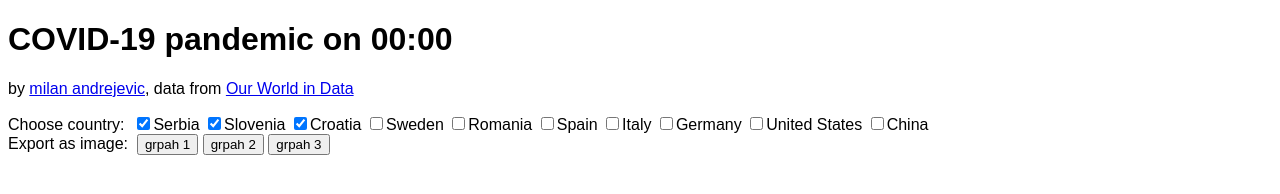
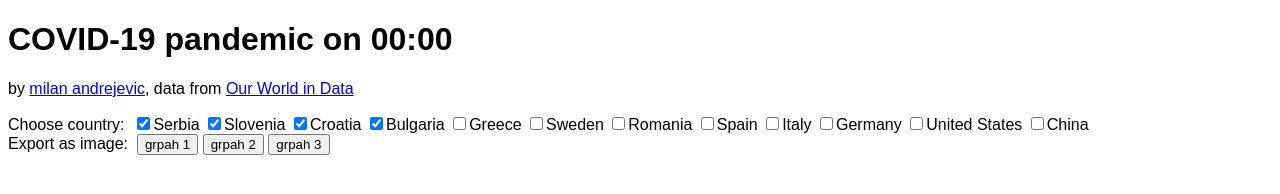
Before and after one commit to mandrej/mda-covid-19, a website built with webpack: page src/index.html in a window 1280 px wide. Built offline with nearby package versions, Linux system fonts and the light colour scheme; no server answers.

Commit message:
Bulgaria, Greece

```diff
--- a/src/chart.js
+++ b/src/chart.js
@@ -13,6 +13,8 @@ const locations = {
     'Serbia': 6.804596,
     'Slovenia': 2.078932,
     'Croatia': 4.105268,
+    'Bulgaria': 6.948445,
+    'Greece': 10.423056,
     'Sweden': 10.099270,
     'Romania': 19.237682,
     'Spain': 46.754783,
--- a/src/index.html
+++ b/src/index.html
@@ -14,6 +14,8 @@
         <input type="checkbox" name="country" value="Serbia" checked="true" onclick="mda.draw()">Serbia
         <input type="checkbox" name="country" value="Slovenia" checked="true" onclick="mda.draw()">Slovenia
         <input type="checkbox" name="country" value="Croatia" checked="true" onclick="mda.draw()">Croatia
+        <input type="checkbox" name="country" value="Bulgaria" checked="true" onclick="mda.draw()">Bulgaria
+        <input type="checkbox" name="country" value="Greece" onclick="mda.draw()">Greece
         <input type="checkbox" name="country" value="Sweden" onclick="mda.draw()">Sweden
         <input type="checkbox" name="country" value="Romania" onclick="mda.draw()">Romania
         <input type="checkbox" name="country" value="Spain" onclick="mda.draw()">Spain
```
